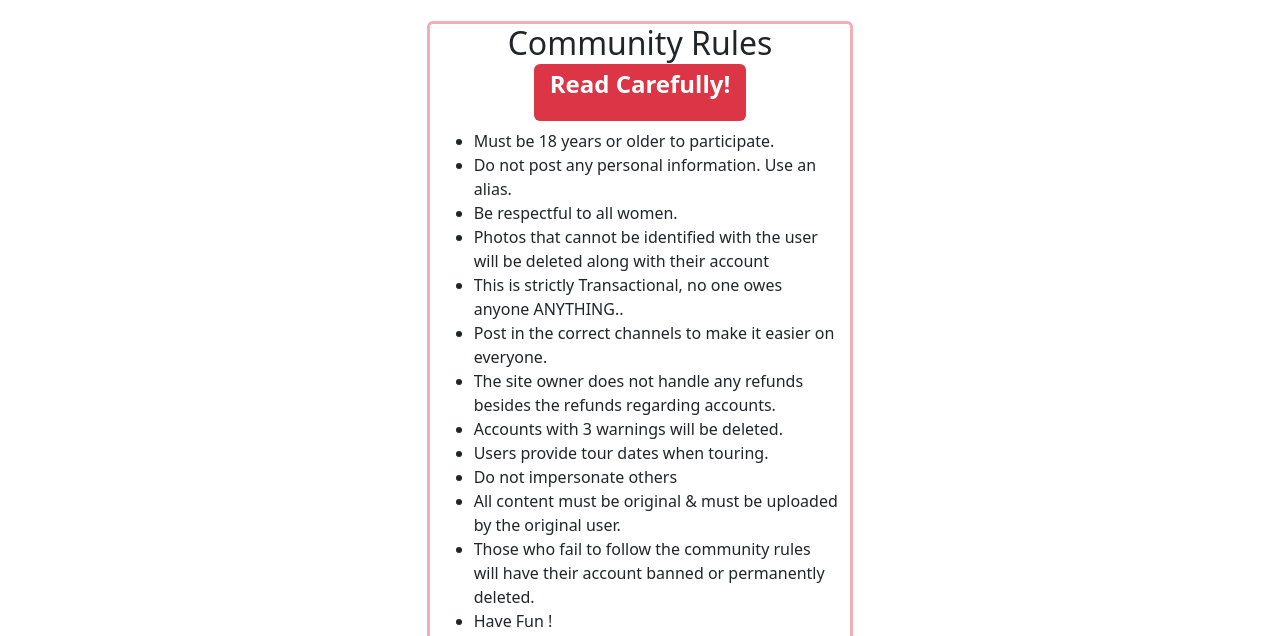
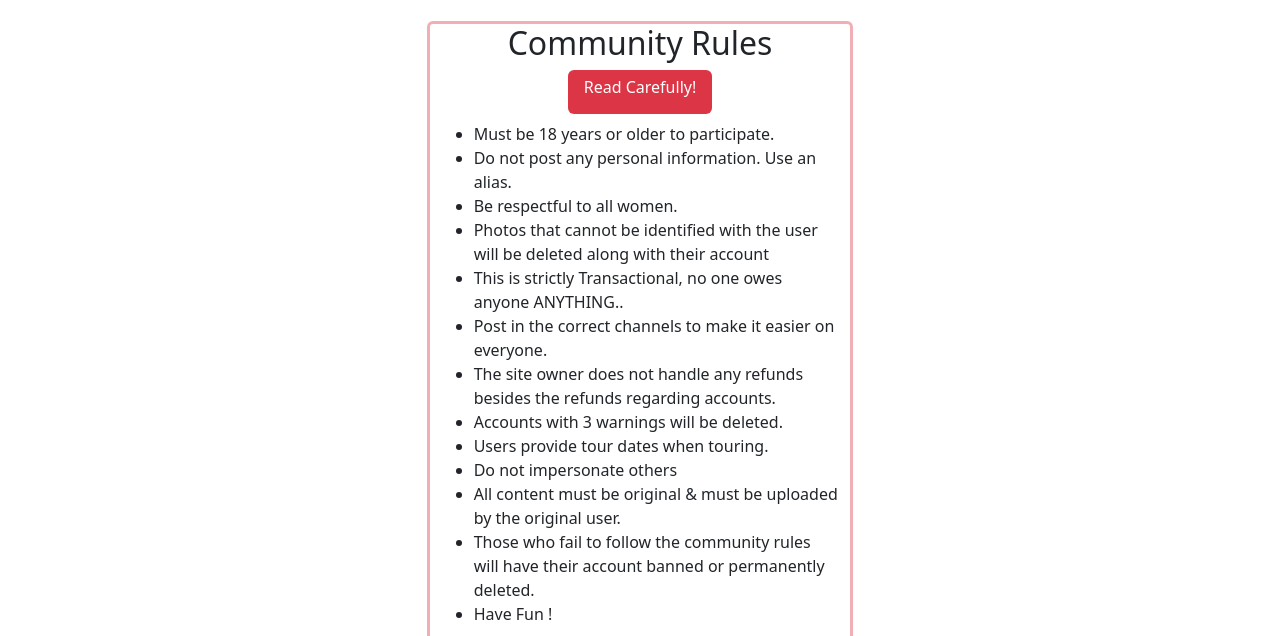
Before and after one commit to Loggingout/Passionate-Trap, a website built with Vite: page src/index.html in a window 1280 px wide. Shown: the part 455-1091 px from the top of the page. Built offline with nearby package versions, Linux system fonts and the light colour scheme.

Commit message:
Changed element to a header 6 instead of a paragraph.

```diff
--- a/src/index.html
+++ b/src/index.html
@@ -54,7 +54,7 @@
                 <!--Displayed in a grid-->
                 <div class="row justify-content-center align-items-center">
                     <div class="col-md-4 border border-3 border-danger-subtle rounded-2">
-                        <h2 class="text-center">Community Rules <span class="badge text-bg-danger"><p>Read Carefully!</p></span></h2>
+                        <h2 class="text-center">Community Rules <span class="badge text-bg-danger"><h6>Read Carefully!</h6></span></h2>
                         <ul class="list-numbered">
                             <li>Must be 18 years or older to participate.</li>
                             <li>Do not post any personal information. Use an alias.</li>
```
